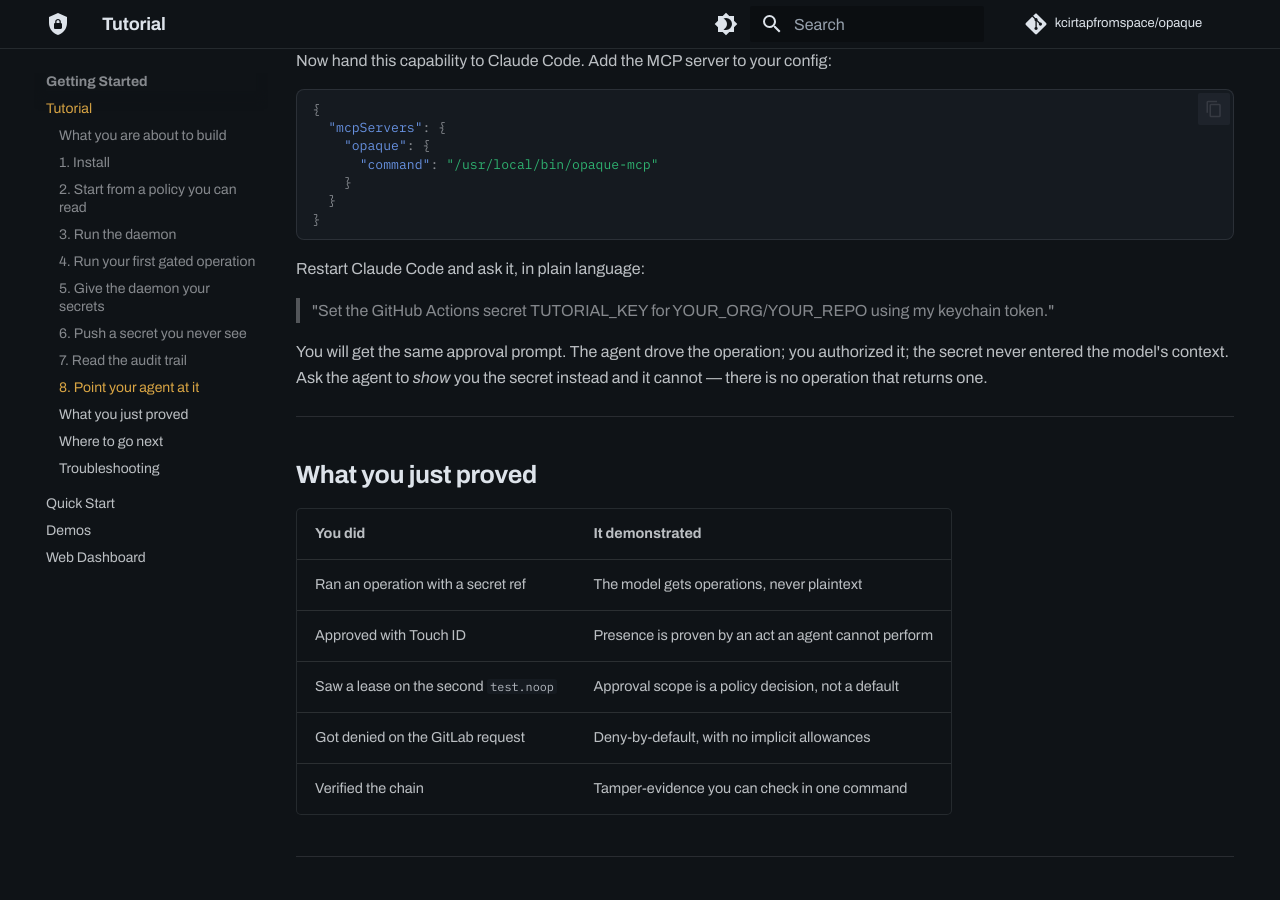
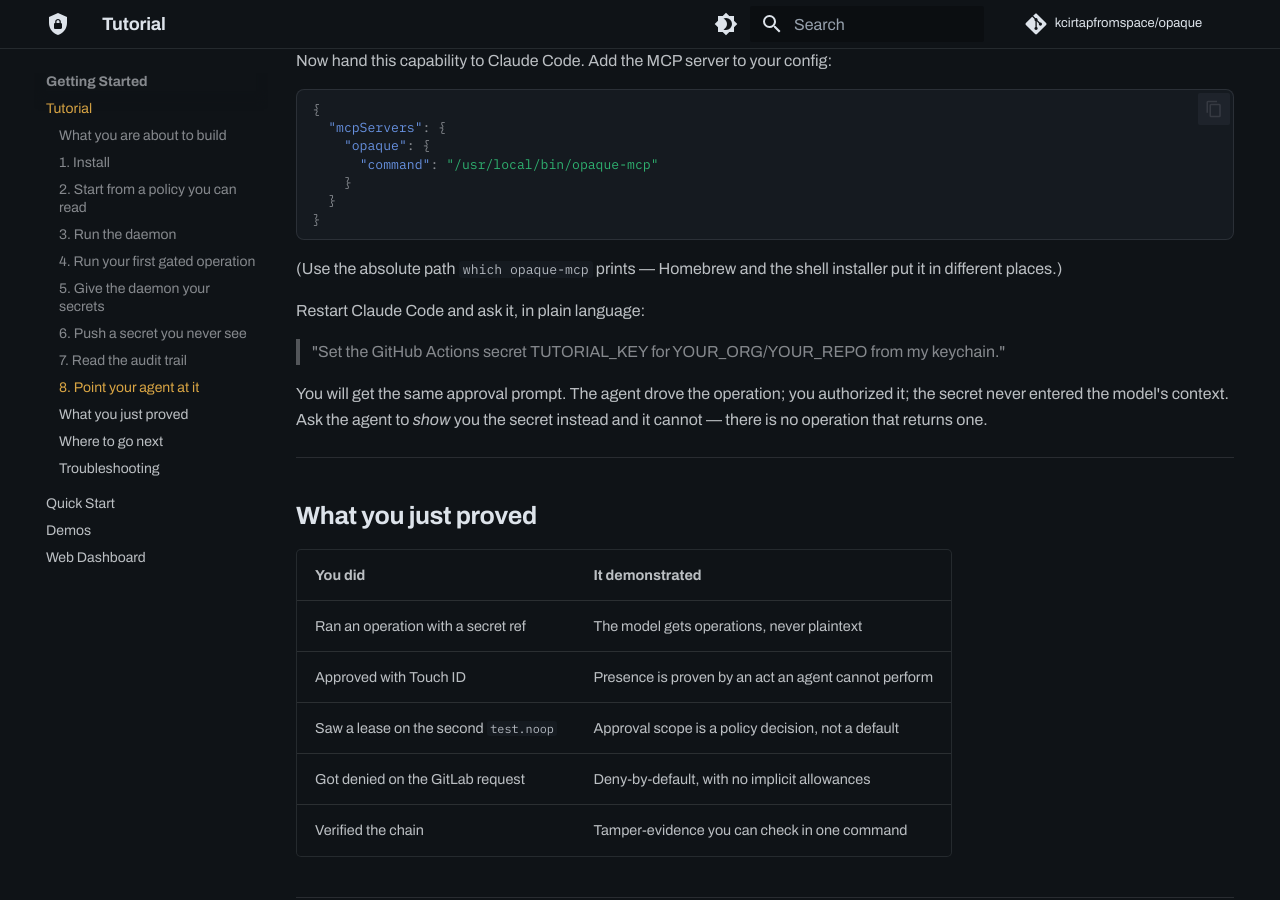
Before and after one commit to kcirtapfromspace/opaque, an MkDocs documentation site: the page built from docs/tutorial.md, in a window 1280 px wide and 900 px high, scrolled down 4643 px. Built offline with MkDocs 1.6.1 and Material for MkDocs 9.7.7, drawn with Linux system fonts in a browser that asks for light colours; comment, search, counter and statistics services are not loaded.

Commit message:
docs(tutorial): name the keychain step precisely and point at which opaque-mcp

````diff
--- a/docs/tutorial.md
+++ b/docs/tutorial.md
@@ -280,10 +280,13 @@
 }
 ```
 
+(Use the absolute path `which opaque-mcp` prints — Homebrew and the shell
+installer put it in different places.)
+
 Restart Claude Code and ask it, in plain language:
 
-> "Set the GitHub Actions secret TUTORIAL_KEY for YOUR_ORG/YOUR_REPO using my
-> keychain token."
+> "Set the GitHub Actions secret TUTORIAL_KEY for YOUR_ORG/YOUR_REPO from my
+> keychain."
 
 You will get the same approval prompt. The agent drove the operation; you
 authorized it; the secret never entered the model's context. Ask the agent to
````
